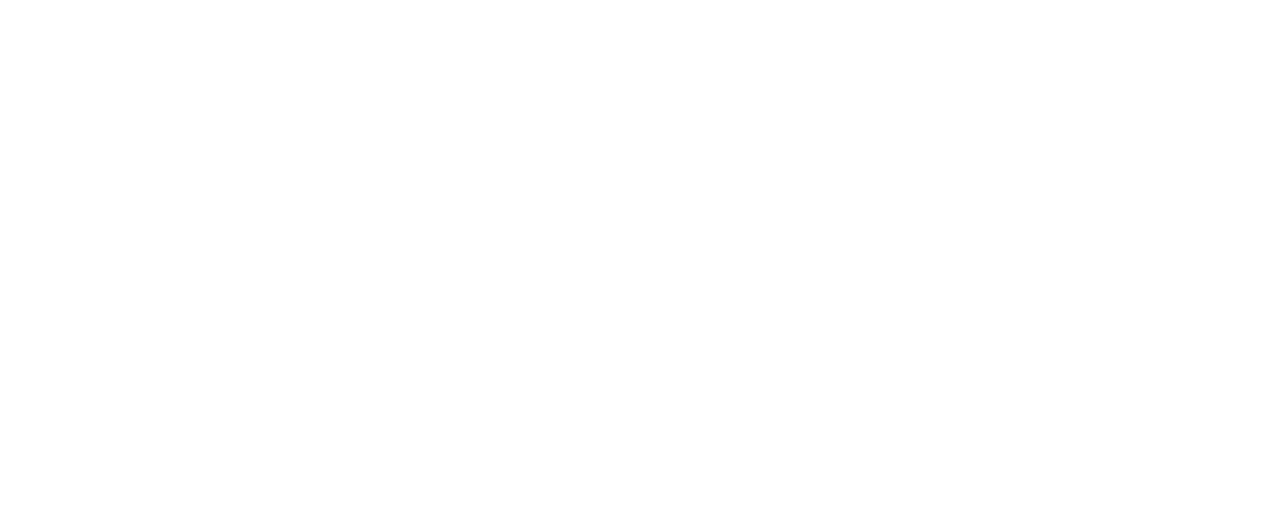
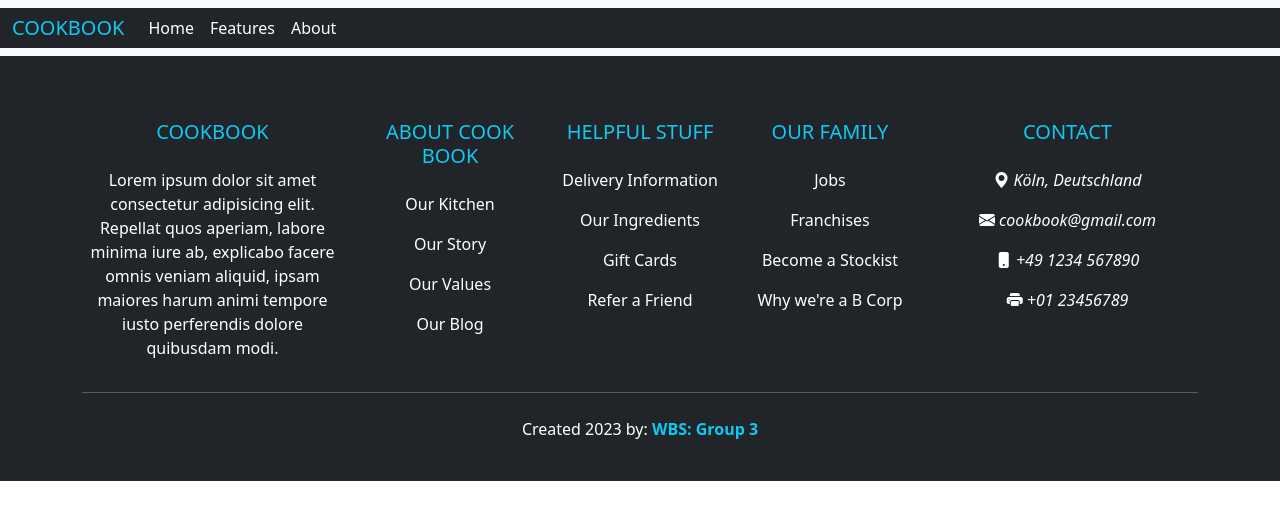
Before and after one commit to uaeboss/cookbook, a website: page index.html in a window 1280 px wide. Drawn offline with nearby package versions, Linux system fonts and the light colour scheme.

Commit message:
add header and footer

```diff
--- a/index.html
+++ b/index.html
@@ -6,13 +6,36 @@
     <meta name="viewport" content="width=device-width, initial-scale=1.0">
     <title>WBS Cookbook</title>
     <link href="https://cdn.jsdelivr.net/npm/bootstrap@5.3.0/dist/css/bootstrap.min.css" rel="stylesheet" integrity="sha384-9ndCyUaIbzAi2FUVXJi0CjmCapSmO7SnpJef0486qhLnuZ2cdeRhO02iuK6FUUVM" crossorigin="anonymous">
+    <link rel="stylesheet" href="https://cdn.jsdelivr.net/npm/bootstrap-icons@1.10.5/font/bootstrap-icons.css">
     <link rel="stylesheet" href="style.css">
   </head>
   <body>
 
 <!-- Andrej Start-->
 
-    <header></header>
+    <header >
+        <nav class="navbar navbar-expand-lg bg-body-tertiary">
+            <div class="container-fluid bg-dark">
+              <a class="navbar-brand text-info text-uppercase font-weight-bold" href="#">Cookbook</a>
+              <button class="navbar-toggler" type="button" data-bs-toggle="collapse" data-bs-target="#navbarNav" aria-controls="navbarNav" aria-expanded="false" aria-label="Toggle navigation">
+                <span class="navbar-toggler-icon"></span>
+              </button>
+              <div class="collapse navbar-collapse" id="navbarNav">
+                <ul class="navbar-nav">
+                  <li class="nav-item">
+                    <a class="nav-link active text-white" aria-current="page" href="#">Home</a>
+                  </li>
+                  <li class="nav-item">
+                    <a class="nav-link text-white" href="#">Features</a>
+                  </li>
+                  <li class="nav-item">
+                    <a class="nav-link text-white" href="#">About</a>
+                  </li>
+                </ul>
+              </div>
+            </div>
+          </nav>
+    </header>
 
 <!-- Andrej Ende -->
 
@@ -34,7 +57,82 @@
 
 <!-- Andrej Start-->
 
-    <footer></footer>
+    <footer class="bg-dark text-white pt-5 pb-4">
+        <div class="container text-center text-md-left">
+            <div class="row text-center text-md-left">
+                <div class="col-md-3 col-lg3 col-xl-3 mx-auto mt-3">
+                    <h5 class="text-uppercase mb-4 font-weight-bold text-info">Cookbook</h5>
+                    <p>Lorem ipsum dolor sit amet consectetur adipisicing elit. Repellat quos aperiam, labore minima iure ab, explicabo facere omnis veniam aliquid, ipsam maiores harum animi tempore iusto perferendis dolore quibusdam modi.</p>
+                </div>
+                <div class="col-md-2 col-lg-2 col-cl-2 mx-auto mt-3">
+                    <h5 class="text-uppercase mb-4 font-weight-bold text-info">About Cook Book</h5>
+                    <p>
+                        <a href="#" class="text-white" style="text-decoration: none;">Our Kitchen</a>
+                    </p>
+                    <p>
+                        <a href="#" class="text-white" style="text-decoration: none;">Our Story</a>
+                    </p>
+                    <p>
+                        <a href="#" class="text-white" style="text-decoration: none;">Our Values</a>
+                    </p>
+                    <p>
+                        <a href="#" class="text-white" style="text-decoration: none;">Our Blog</a>
+                    </p>
+                </div>
+                <div class="col-md-3 col-lg-2 col-cl-2 mx-auto mt-3">
+                    <h5 class="text-uppercase mb-4 font-weight-bold text-info">Helpful stuff</h5>
+                    <p>
+                        <a href="#" class="text-white" style="text-decoration: none;">Delivery Information</a>
+                    </p>
+                    <p>
+                        <a href="#" class="text-white" style="text-decoration: none;">Our Ingredients</a>
+                    </p>
+                    <p>
+                        <a href="#" class="text-white" style="text-decoration: none;">Gift Cards</a>
+                    </p>
+                    <p>
+                        <a href="#" class="text-white" style="text-decoration: none;">Refer a Friend</a>
+                    </p>
+                </div>
+                <div class="col-md-3 col-lg-2 col-cl-2 mx-auto mt-3">
+                    <h5 class="text-uppercase mb-4 font-weight-bold text-info">Our Family</h5>
+                    <p>
+                        <a href="#" class="text-white" style="text-decoration: none;">Jobs</a>
+                    </p>
+                    <p>
+                        <a href="#" class="text-white" style="text-decoration: none;">Franchises</a>
+                    </p>
+                    <p>
+                        <a href="#" class="text-white" style="text-decoration: none;">Become a Stockist</a>
+                    </p>
+                    <p>
+                        <a href="#" class="text-white" style="text-decoration: none;">Why we're a B Corp</a>
+                    </p>
+                </div>
+                <div class="col-md-4 col-lg-3 col-xl-3 mx-auto mt-3">
+                    <h5 class="text-uppercase mb-4 font-weight-bold text-info">CONTACT</h5>
+                    <p>
+                        <i class="bi bi-geo-alt-fill"> Köln, Deutschland</i>
+                    </p>
+                    <p>
+                        <i class="bi bi-envelope-fill"> cookbook@gmail.com</i>
+                    </p>
+                    <p>
+                        <i class="bi bi-phone-fill"> +49 1234 567890</i>
+                    </p>
+                    <p>
+                        <i class="bi bi-printer-fill"> +01 23456789</i>
+                    </p>
+                </div>
+            </div>
+            <hr class="mb-4">
+            <div class="row">
+                <div>
+                    <p>Created 2023 by:<strong class="text-info"> WBS: Group 3</strong></p>
+                </div>
+            </div>
+        </div>
+    </footer>
 
 <!-- Andrej Ende -->
 
--- /dev/null
+++ b/package.json
@@ -0,0 +1,6 @@
+{
+  "dependencies": {
+    "bootstrap": "^5.3.0",
+    "bootstrap-icons": "^1.10.5"
+  }
+}
```
Also changed, not shown: 1 other file.
